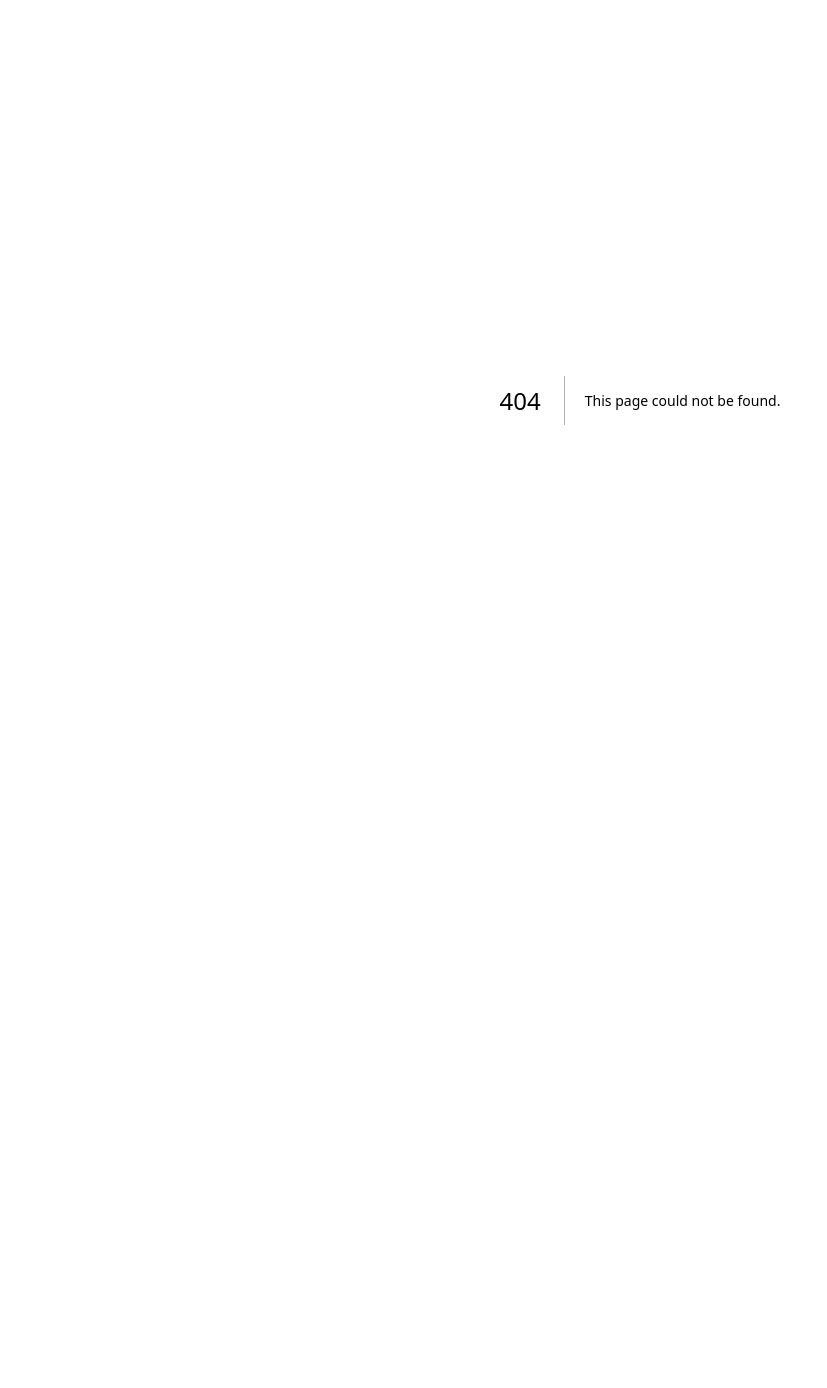
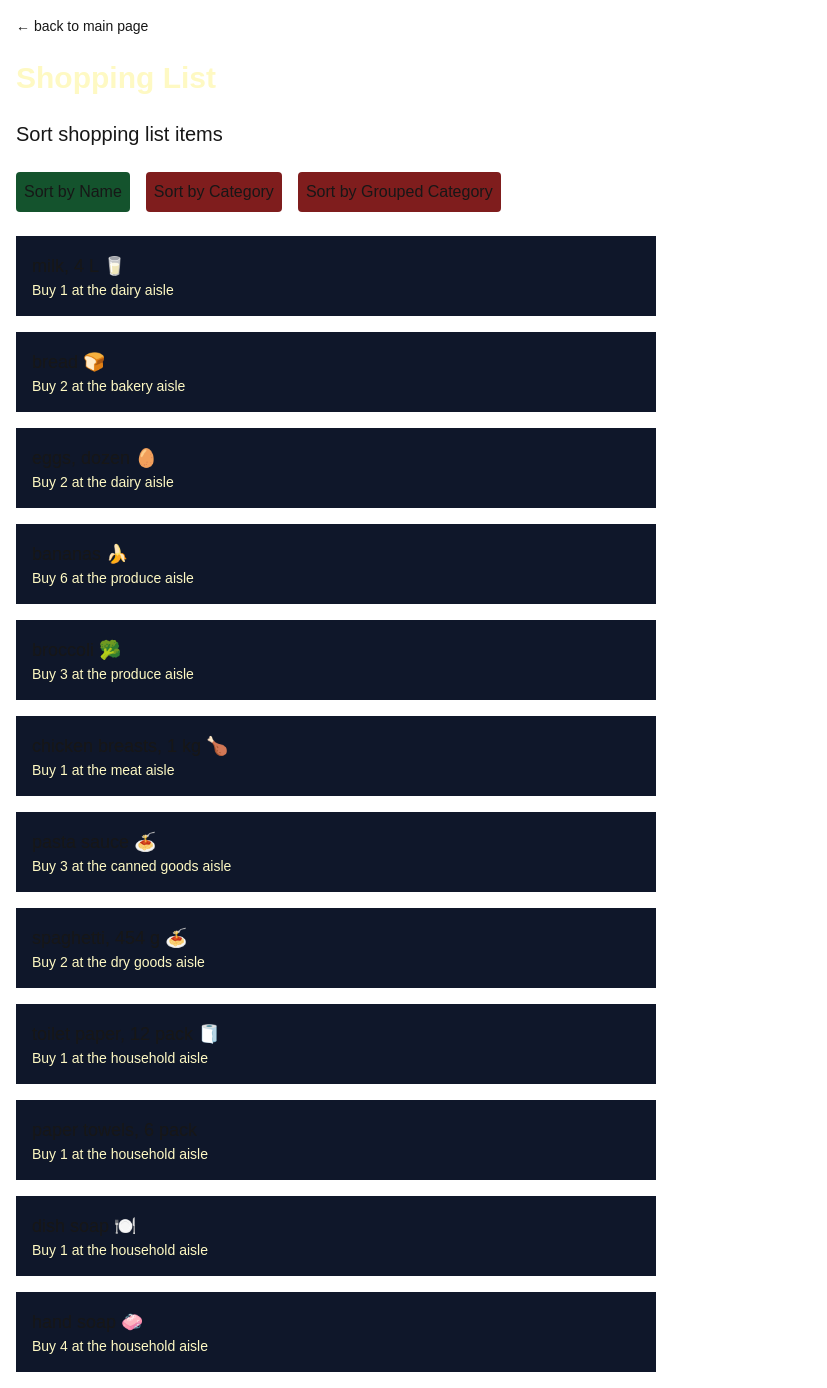
Before and after one commit to fernandocbhorta/cprg306-assignments, a Next.js app: page /week-6 in a window 1280 px wide. Before the commit this address had no page. Shown: the whole page, without its empty margins (0-827 px from the left). Before the commit the page ends 800 px from the top, so only its background shows below. Built offline with nearby package versions, Linux system fonts and the light colour scheme.

Commit message:
week 6 done
Out of ideas for how to make the grouped category work today. Maybe I'll try again later...

```diff
--- a/app/page.js
+++ b/app/page.js
@@ -1,20 +1,15 @@
 import Link from "next/link";
 
-function Week({n}) {
-  return (
-    <li><Link href={`week-${n}`}>&#x1F4C5; Week {n}</Link></li>
-  )
-}
+const weeks = [2,3,4,5,6];
 
 export default function Page() {
     return (
       <main>
         <h1 className="text-3xl p-2 m-2 font-bold text-yellow-100 text-center">CPRG 306: Web Development 2 - Assignments</h1>
         <ul>
-            <Week n={2} />
-            <Week n={3}/>
-            <Week n={4}/>
-            <Week n={5}/>
+          {weeks.map((week) => (
+                <li key={{week}}><Link href={`week-${week}`}>&#x1F4C5; Week {week}</Link></li>
+          ))}
         </ul>
       </main>
     );
--- /dev/null
+++ b/app/week-6/item-list.js
@@ -0,0 +1,57 @@
+"use client";
+
+import Item from "./item.js";
+import itemsJson from "./items.json";
+import { useState } from "react";
+
+export default function ItemList() {
+
+  const [items, setItems] = useState([...itemsJson]);
+  const [sortBy, setSortBy] = useState("name");
+
+  const byName = () => {
+    setSortBy("name");
+    setItems(
+      [...items].sort((a, b) => a.name.localeCompare(b.name))
+    );
+  };
+
+  const byCategory = () => {
+    setSortBy("category");
+    setItems(
+      [...items].sort((a, b) => a.category.localeCompare(b.category))
+    );
+  };
+
+    return (
+        <main>
+          <h1 className="p-2 m-2 text-xl">Sort shopping list items</h1>
+          <p className="m-2">
+          <button
+            className={`p-2 m-2 ${sortBy === "name" ? "bg-green-900" : "bg-red-900"} rounded`}
+            onClick={byName}>
+            Sort by Name
+          </button>
+          <button
+            className={`p-2 m-2 ${sortBy === "category" ? "bg-green-900" : "bg-red-900"} rounded`}
+            onClick={byCategory}>
+            Sort by Category
+          </button>
+          <button
+            className={`p-2 m-2 bg-red-900 rounded`}
+            disabled
+            >
+            Sort by Grouped Category
+          </button>
+          </p>
+          {items.map((item) => (
+            <div key={item.id}>
+            <Item
+              {...item}
+            />
+            </div>
+          ))}
+
+        </main>
+    );
+}
--- /dev/null
+++ b/app/week-6/item.js
@@ -0,0 +1,10 @@
+export default function Item({name, quantity, category}) {
+    return (
+        <main className="p-4 m-4 bg-slate-900 max-w-screen-sm">
+            <li>
+                <div className="text-lg">{name}</div>
+                <div className="text-sm text-yellow-100">Buy {quantity} at the {category} aisle</div>
+            </li>
+        </main>
+    );
+}
--- /dev/null
+++ b/app/week-6/items.json
@@ -0,0 +1,74 @@
+[
+    {
+      "id": "1h2GJKH12gkHG31h1H",
+      "name": "milk, 4 L 🥛",
+      "quantity": 1,
+      "category": "dairy"
+    },
+    {
+      "id": "2KJH3k2j3H1k2J3K1H",
+      "name": "bread 🍞",
+      "quantity": 2,
+      "category": "bakery"
+    },
+    {
+      "id": "3h2KJH3k2j3H1k2J3",
+      "name": "eggs, dozen 🥚",
+      "quantity": 2,
+      "category": "dairy"
+    },
+    {
+      "id": "4k2J3K1H2GJKH12gk",
+      "name": "bananas 🍌",
+      "quantity": 6,
+      "category": "produce"
+    },
+    {
+      "id": "5H1h1H2KJH3k2j3H",
+      "name": "broccoli 🥦",
+      "quantity": 3,
+      "category": "produce"
+    },
+    {
+      "id": "6H1k2J3K1H2GJKH1",
+      "name": "chicken breasts, 1 kg 🍗",
+      "quantity": 1,
+      "category": "meat"
+    },
+    {
+      "id": "7gkHG31h1H2KJH3k",
+      "name": "pasta sauce 🍝",
+      "quantity": 3,
+      "category": "canned goods"
+    },
+    {
+      "id": "8j3H1k2J3K1H2GJK",
+      "name": "spaghetti, 454 g 🍝",
+      "quantity": 2,
+      "category": "dry goods"
+    },
+    {
+      "id": "9H12gkHG31h1H2KJ",
+      "name": "toilet paper, 12 pack 🧻",
+      "quantity": 1,
+      "category": "household"
+    },
+    {
+      "id": "10H3k2j3H1k2J3K1",
+      "name": "paper towels, 6 pack",
+      "quantity": 1,
+      "category": "household"
+    },
+    {
+      "id": "11k2J3K1H2GJKH12",
+      "name": "dish soap 🍽️",
+      "quantity": 1,
+      "category": "household"
+    },
+    {
+      "id": "12GJKH12gkHG31h1",
+      "name": "hand soap 🧼",
+      "quantity": 4,
+      "category": "household"
+    }
+  ]
--- /dev/null
+++ b/app/week-6/page.js
@@ -0,0 +1,15 @@
+import ItemList from "./item-list.js";
+import Link from "next/link";
+
+export default function Page() {
+    return (
+
+      <main>
+        <p className="text-sm p-2 m-2"><Link href="../"> &#8592; back to main page</Link></p>
+        <h1 className="text-3xl p-2 m-2 font-bold text-yellow-100">Shopping List</h1>
+        <ul>
+            <ItemList />
+        </ul>
+      </main>
+    );
+  }
```
